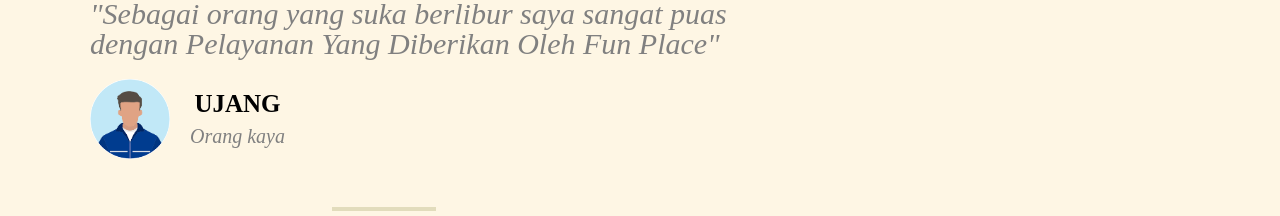
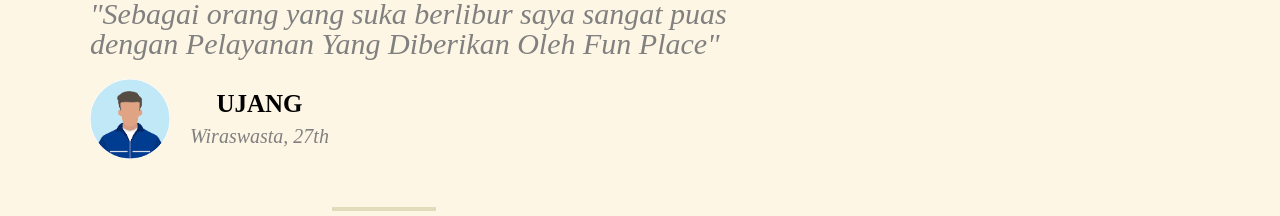
Before and after one commit to AnwarMulyaIbrahim/REVOU-27feb, a plain HTML site: page index.html in a window 1280 px wide. Shown: the part 940-1156 px from the top of the page. Drawn offline with Linux system fonts and the light colour scheme.

Commit message:
add job for person-info

```diff
--- a/index.html
+++ b/index.html
@@ -80,7 +80,7 @@
                             <img src="assets/person-icon.png" alt="person">
                             <div class="person-info">
                                 <h6>UJANG</h6>
-                                <p>Orang kaya</p>
+                                <p>Wiraswasta, 27th</p>
                             </div>
                         </div>
                     </div>
```
